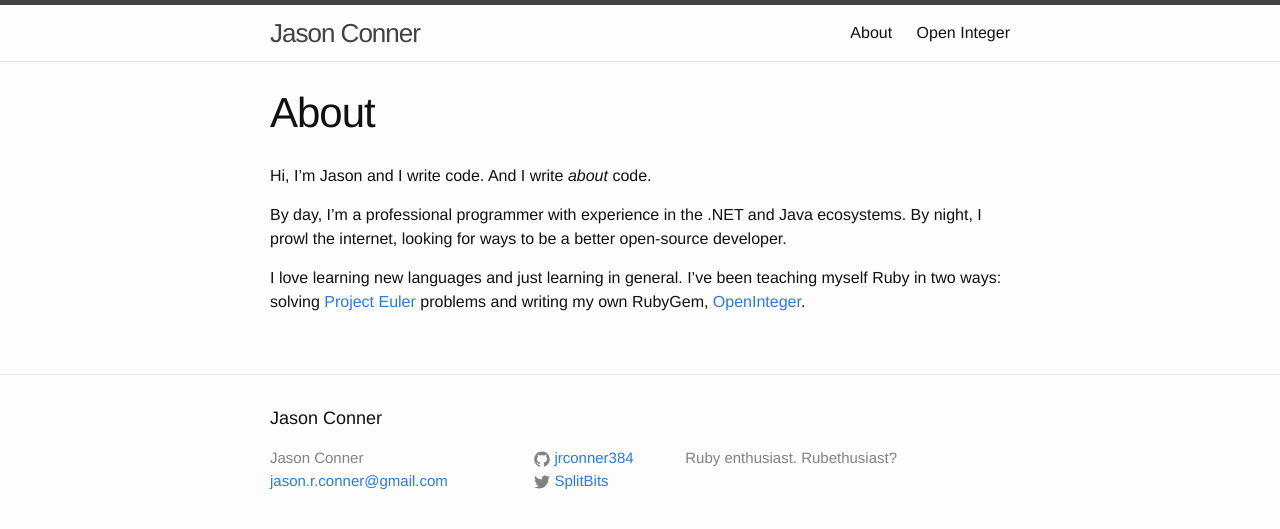
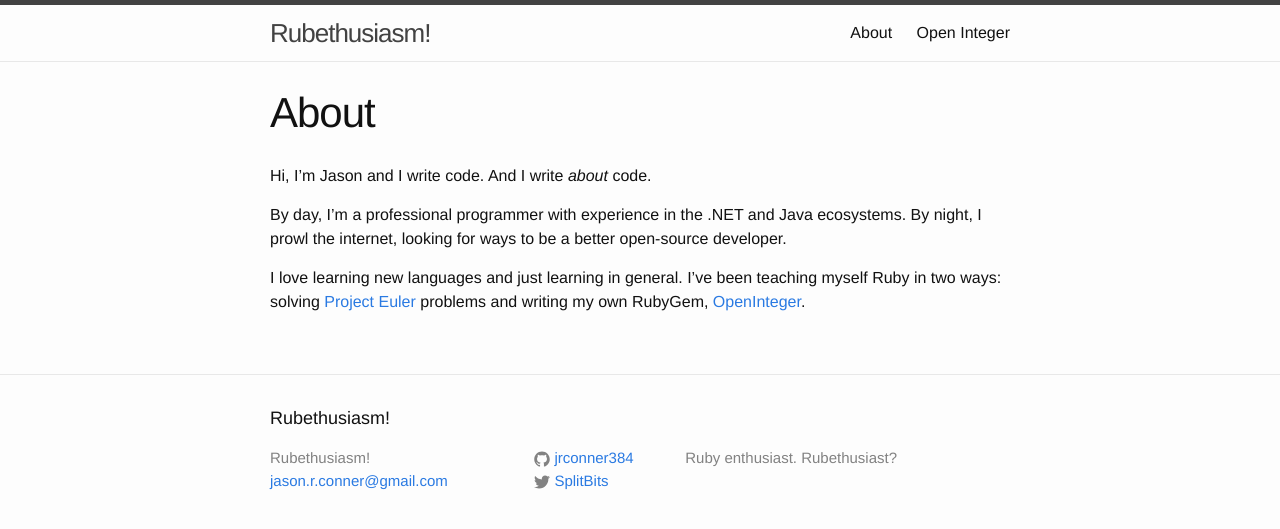
Before and after one commit to jrconner384/jrconner384old.github.io, a Jekyll site: the page built from about.md, in a window 1280 px wide. Shown: the top 529 px of the page. Built offline with Jekyll 4.4.1, drawn with Linux system fonts in a browser that asks for light colours.

Commit message:
Rearranging _config a little and giving the site a new name.

```diff
--- a/_config.yml
+++ b/_config.yml
@@ -1,17 +1,21 @@
 # Site settings
-title: Jason Conner
-email: jason.r.conner@gmail.com
+title: Rubethusiasm!
 description: >
   Ruby enthusiast. Rubethusiast?
+
+# Where am I?
 baseurl: "" # the subpath of your site, e.g. /blog/
 url: "jrconner384.github.io" # the base hostname & protocol for your site
+timezone: America/Chicago
+
+# Contact
+email: jason.r.conner@gmail.com
 twitter_username: SplitBits
 github_username:  jrconner384
-timezone: America/Chicago
+
+# Syntax
+markdown: kramdown
 highlighter: pygments
-
-# Build settings
-markdown: kramdown
 
 # Server Options
 host: mercury.conner.lan # Automagically runs using my internal DNS. I'm not sure if this will screw up the GitHub page once I push this change, though.
```
